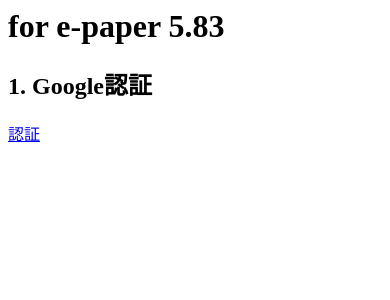
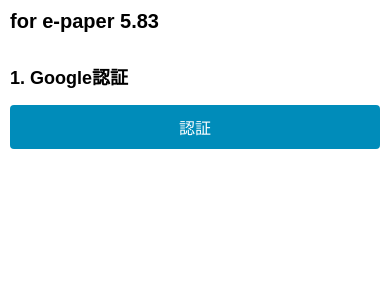
Before and after one commit to kenji0302/e-paper-google-calendar-5.83, a PHP site: page / in a window 390 px wide. Shown: the top 300 px of the page. Run offline with PHP 8.4, Linux system fonts and the light colour scheme.

Commit message:
スマホ対応

```diff
--- a/index.php
+++ b/index.php
@@ -2,8 +2,94 @@
 require("secret.php");
 ?>
 <html>
+<head>
+  <meta charset="UTF-8">
+  <meta name="viewport" content="width=device-width, initial-scale=1.0">
+  <style>
+    body {
+      font-family: sans-serif;
+      max-width: 800px;
+      margin: 0 auto;
+      padding: 20px;
+    }
 
-<head>
+    h1 {
+      font-size: 24px;
+      margin-bottom: 20px;
+    }
+
+    h2 {
+      font-size: 20px;
+      margin-top: 30px;
+    }
+
+    h3 {
+      font-size: 18px;
+    }
+
+    input[type="text"] {
+      width: 100%;
+      max-width: 400px;
+      padding: 8px;
+      margin: 10px 0;
+      border: 1px solid #ccc;
+      border-radius: 4px;
+    }
+
+    input[type="submit"] {
+      background-color: #4CAF50;
+      color: white;
+      padding: 10px 20px;
+      border: none;
+      border-radius: 4px;
+      cursor: pointer;
+      margin: 10px 0;
+    }
+
+    input[type="submit"]:hover {
+      background-color: #45a049;
+    }
+
+    a {
+      display: inline-block;
+      background-color: #008CBA;
+      color: white;
+      padding: 10px 20px;
+      text-decoration: none;
+      border-radius: 4px;
+    }
+
+    a:hover {
+      background-color: #007399;
+    }
+
+    @media screen and (max-width: 480px) {
+      body {
+        padding: 10px;
+      }
+
+      h1 {
+        font-size: 20px;
+      }
+
+      h2 {
+        font-size: 18px;
+      }
+
+      h3 {
+        font-size: 16px;
+      }
+
+      input[type="submit"] {
+        width: 100%;
+      }
+
+      a {
+        display: block;
+        text-align: center;
+      }
+    }
+  </style>
   <script>
     window.addEventListener('DOMContentLoaded', function() {
       const form = document.getElementById('myForm');
@@ -19,7 +105,6 @@ require("secret.php");
             body: formData
           });
           if (!response.ok) throw new Error('通信に失敗しました');
-
 
           const result = await response.json();
 
@@ -46,7 +131,6 @@ require("secret.php");
   <?php if (!empty($_GET['code'])) { ?>
     <h2>2. REFRESH TOKENの取得</h2>
     <p>
-
     <form method="post" id="myForm">
       <input type="hidden" name="code" value="<?php echo htmlentities($_GET['code']) ?>" />
       <input type="hidden" name="redirect_uri" value="<?php echo htmlentities($REDIRECT_URI) ?>" />
@@ -68,9 +152,7 @@ require("secret.php");
   <?php if (!empty($_POST['refresh_token'])) {
     file_put_contents("./data/token.dat", $_POST['refresh_token']);
   ?>
-    REFRESH TOKENを保存しました
+    <p>REFRESH TOKENを保存しました</p>
   <?php } ?>
-
 </body>
-
 </html>
```
Also changed, not shown: 1 other file.
